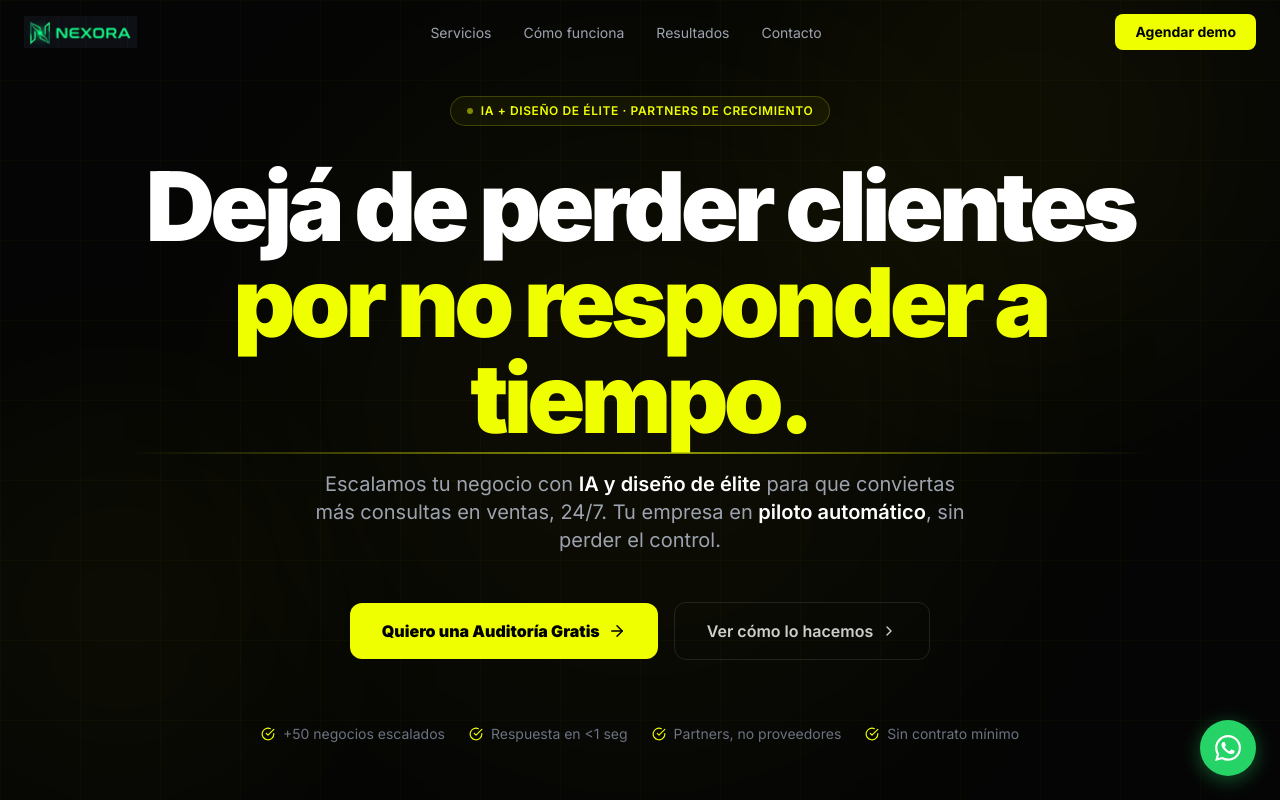
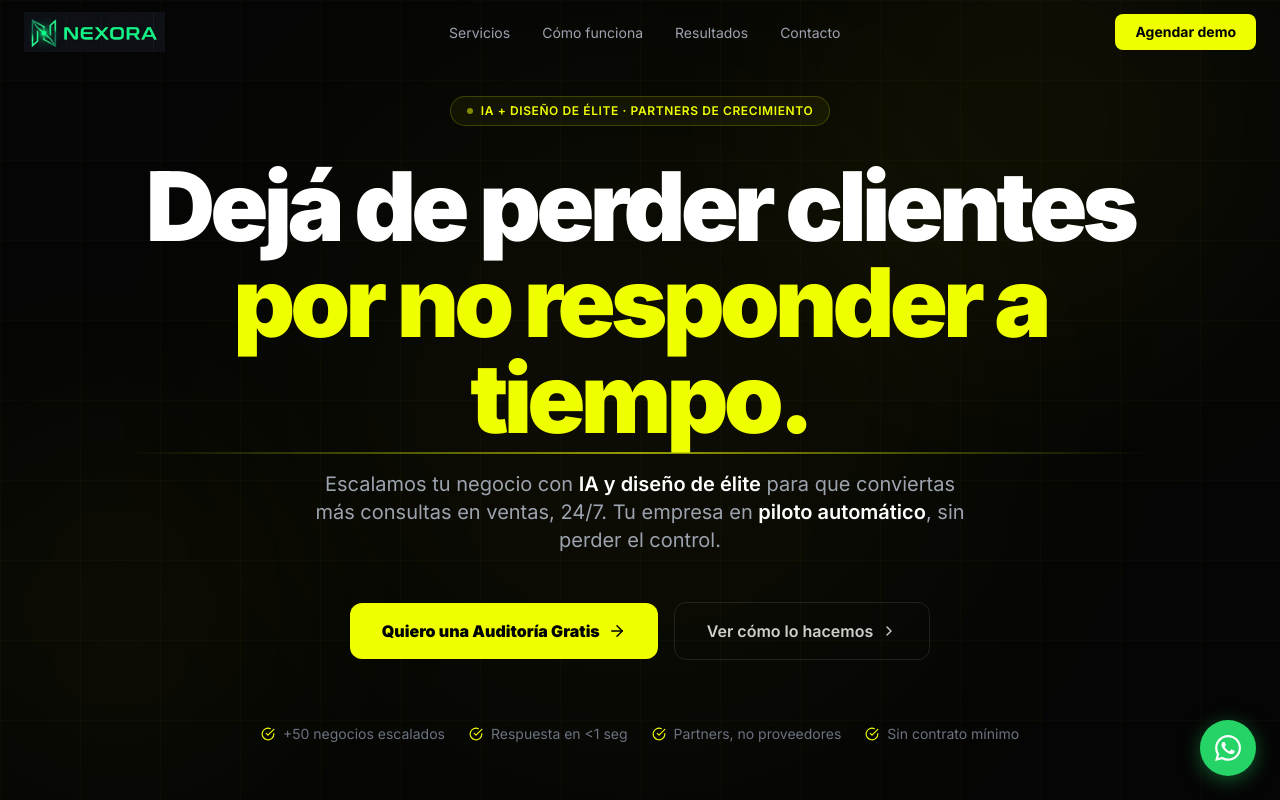
Before and after one commit to MaximilianoPerezvpi/nexora-agency, a Next.js app: page / in a window 1280 px wide. Shown: the top 800 px of the page. Built offline with nearby package versions, Linux system fonts and the light colour scheme.

Commit message:
Refactor Navbar component and update logo handling

```diff
--- a/components/Navbar.tsx
+++ b/components/Navbar.tsx
@@ -1,19 +1,21 @@
 "use client";
+
+// ─── IMPORTANTE: Image debe estar importado para que el logo funcione ───────
+import Image from "next/image";
 import { useState, useEffect } from "react";
 import { motion, AnimatePresence } from "framer-motion";
 import { Menu, X } from "lucide-react";
-import Image from "next/image";
 
 const navLinks = [
-  { label: "Servicios", href: "#servicios" },
-  { label: "Cómo funciona", href: "#como-funciona" },
-  { label: "Resultados", href: "#resultados" },
-  { label: "Contacto", href: "#contacto" },
+  { label: "Servicios",       href: "#servicios"     },
+  { label: "Cómo funciona",   href: "#como-funciona" },
+  { label: "Resultados",      href: "#resultados"    },
+  { label: "Contacto",        href: "#contacto"      },
 ];
 
 export default function Navbar() {
-  const [scrolled, setScrolled] = useState(false);
-  const [menuOpen, setMenuOpen] = useState(false);
+  const [scrolled,  setScrolled]  = useState(false);
+  const [menuOpen,  setMenuOpen]  = useState(false);
 
   useEffect(() => {
     const handleScroll = () => setScrolled(window.scrollY > 20);
@@ -31,19 +33,21 @@ export default function Navbar() {
     >
       <nav className="max-w-7xl mx-auto px-6 h-16 flex items-center justify-between">
 
-        {/* ── Logo ── */}
-        <a href="/" className="flex items-center" aria-label="Nexora — Ir al inicio">
-          <Image
-            src="/logo-nexora.png"
-            alt="Nexora Digital Agency"
-            width={140}
-            height={36}
-            priority
-            className="h-8 w-auto object-contain"
-          />
+        {/* ── LOGO — imagen en lugar de texto ─────────────────────────────── */}
+        <a href="/" aria-label="Nexora — inicio" className="flex items-center">
+          <div className="relative h-10 w-[150px]">
+            <Image
+              src="/logo-nexora.png"
+              alt="Nexora Logo"
+              fill
+              priority
+              className="object-contain object-left"
+            />
+          </div>
         </a>
+        {/* ─────────────────────────────────────────────────────────────────── */}
 
-        {/* ── Desktop Links ── */}
+        {/* Desktop Links */}
         <ul className="hidden md:flex items-center gap-8">
           {navLinks.map((link) => (
             <li key={link.href}>
@@ -57,7 +61,7 @@ export default function Navbar() {
           ))}
         </ul>
 
-        {/* ── CTA ── */}
+        {/* CTA */}
         <a
           href="#contacto"
           className="hidden md:inline-flex items-center gap-2 px-5 py-2 bg-neon text-black text-sm font-bold rounded-lg hover:shadow-[0_0_20px_rgba(239,255,0,0.3)] transition-all"
@@ -65,7 +69,7 @@ export default function Navbar() {
           Agendar demo
         </a>
 
-        {/* ── Mobile Menu Toggle ── */}
+        {/* Mobile toggle */}
         <button
           className="md:hidden text-white"
           onClick={() => setMenuOpen(!menuOpen)}
@@ -75,7 +79,7 @@ export default function Navbar() {
         </button>
       </nav>
 
-      {/* ── Mobile Menu ── */}
+      {/* Mobile Menu */}
       <AnimatePresence>
         {menuOpen && (
           <motion.div
@@ -85,6 +89,16 @@ export default function Navbar() {
             transition={{ duration: 0.2 }}
             className="md:hidden bg-background/95 backdrop-blur-md border-b border-white/5 px-6 py-6 flex flex-col gap-5"
           >
+            {/* Logo en mobile menu también */}
+            <div className="relative h-8 w-[120px] mb-2">
+              <Image
+                src="/logo-nexora.png"
+                alt="Nexora Logo"
+                fill
+                className="object-contain object-left"
+              />
+            </div>
+
             {navLinks.map((link) => (
               <a
                 key={link.href}
```
